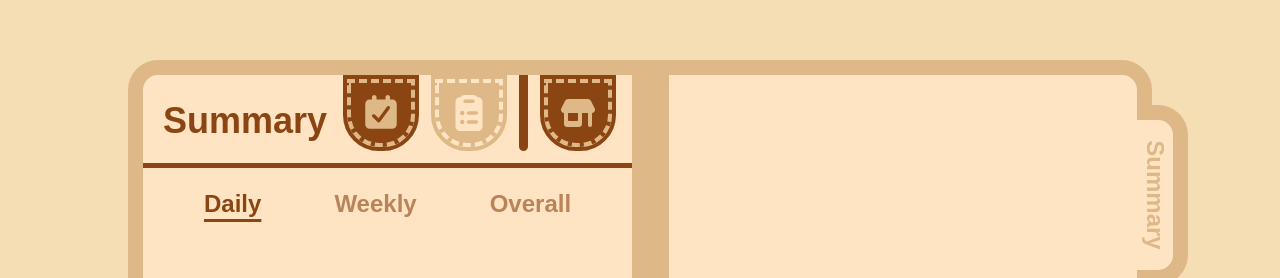
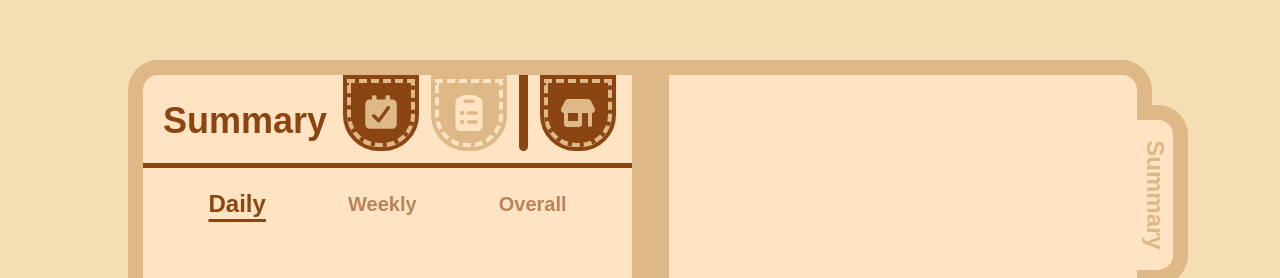
Before and after one commit to ConstintCreations/Vana, a Next.js app: page / in a window 1280 px wide. Both pictures are taken after a click on the button 457 px from the left and 113 px from the top of the page. Shown: the top 278 px of the page. Built offline with nearby package versions, Linux system fonts and the light colour scheme.

Commit message:
Summary type button size change on selected

```diff
--- a/src/app/components/summaryTypeButton.tsx
+++ b/src/app/components/summaryTypeButton.tsx
@@ -1,5 +1,5 @@
 export default function SummaryTypeButton({text, selected, onClick} : {text: string, selected: Boolean, onClick: () => void}) {
     return(
-        <button onClick={onClick} className={`${ selected ? "text-saddlebrown underline hover:text-sienna" : "text-saddlebrown opacity-60 hover:opacity-90"} transition-all duration-400 font-bold cursor-pointer decoration-3 underline-offset-7 [text-decoration-skip-ink:none]`}>{text}</button>
+        <button onClick={onClick} className={`${ selected ? "text-saddlebrown underline hover:text-sienna text-2xl" : "text-saddlebrown opacity-60 hover:opacity-90 text-xl"} transition-all duration-400 font-bold cursor-pointer decoration-3 underline-offset-7 [text-decoration-skip-ink:none]`}>{text}</button>
     );
 }
```
